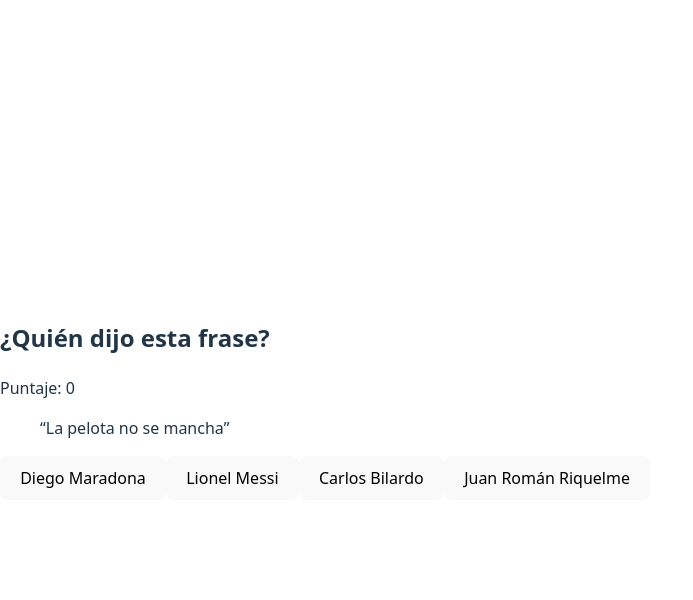
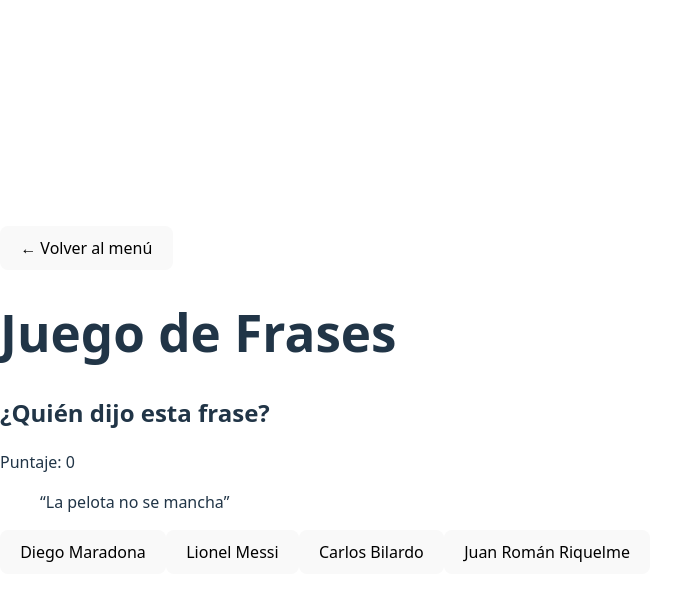
Before and after one commit to UlisesN98/WJF, a React (Vite) app: page / in a window 1280 px wide. Both pictures are taken after a click on the button "Jugar". Shown: the top 600 px of the page, without its empty margins (0-693 px from the left). Built offline with nearby package versions, Linux system fonts and the light colour scheme.

Commit message:
Agrego botón Volver al Inicio

```diff
--- a/src/components/Inicio.jsx
+++ b/src/components/Inicio.jsx
@@ -1,12 +1,24 @@
 import { useState } from "react";
 import { juegosDisponibles } from "../data/juegos";
+import LayoutJuego from "./LayoutJuego";
 import JuegoFrases from "./JuegoFrases"; // tu juego ya descompuesto
 
 function Inicio() {
   const [juegoSeleccionado, setJuegoSeleccionado] = useState(null);
 
+  function volverAlMenu() {
+    setJuegoSeleccionado(null);
+  }
+
   if (juegoSeleccionado === "frases") {
-    return <JuegoFrases />;
+    return (
+      <LayoutJuego
+        titulo="Juego de Frases"
+        onVolverAlMenu={volverAlMenu}
+      >
+        <JuegoFrases />
+      </LayoutJuego>
+    );
   }
 
   return (
--- /dev/null
+++ b/src/components/LayoutJuego.jsx
@@ -0,0 +1,19 @@
+function LayoutJuego({ titulo, onVolverAlMenu, children }) {
+  return (
+    <div>
+      <header>
+        <button onClick={onVolverAlMenu}>
+          ← Volver al menú
+        </button>
+
+        {titulo && <h1>{titulo}</h1>}
+      </header>
+
+      <main>
+        {children}
+      </main>
+    </div>
+  );
+}
+
+export default LayoutJuego;
```
